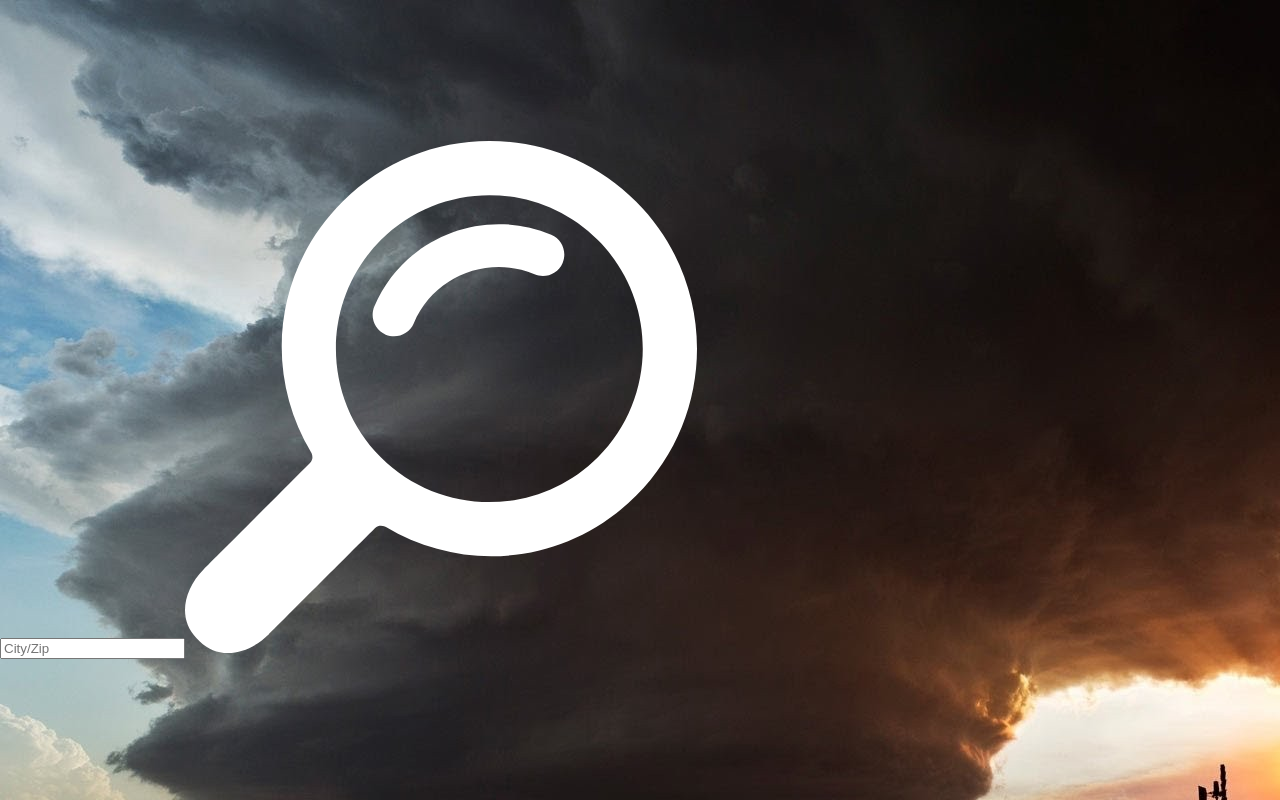
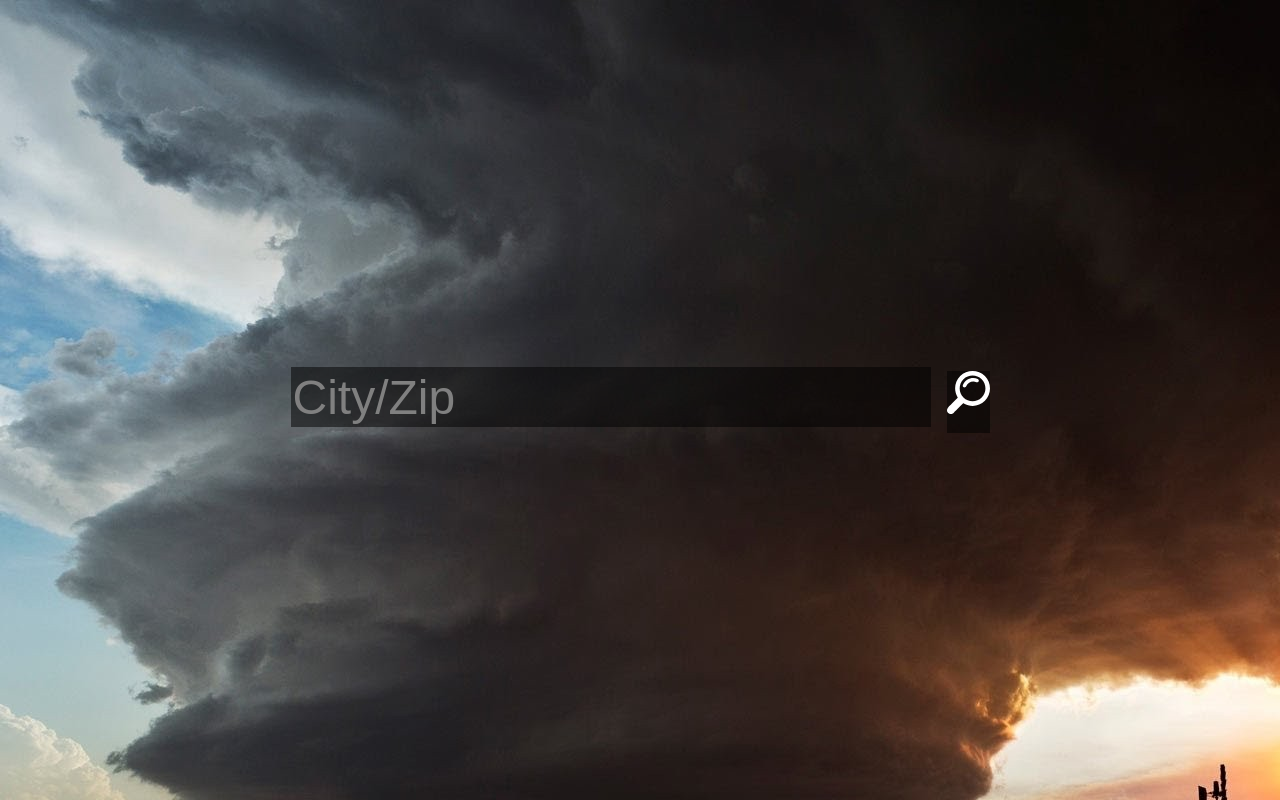
Before and after one commit to relasine/weathrly, a React (Create React App) app: page / in a window 1280 px wide. Built offline with nearby package versions, Linux system fonts and the light colour scheme.

Commit message:
Add box sizing to index file and align input with magnifying glass for landing page

```diff
--- a/src/Welcome/Welcome.js
+++ b/src/Welcome/Welcome.js
@@ -1,4 +1,6 @@
 import React, { Component } from 'react';
+
+import './welcome.css'
 
 export default class Welcome extends Component{
   constructor(){
@@ -12,9 +14,9 @@ export default class Welcome extends Component{
   render(){
 
     return(
-      <form>
-      <input type='text' name="location-input" placeholder='City/Zip'></input>
-      <img src="./magnifier.svg"/>
+      <form className="location-container">
+      <input className="location-input" type='text' name="location-input" placeholder='City/Zip'></input>
+      <div className="magnifier-div"><img className="magnifier" src="./magnifier.svg"/></div>
       </form>
 
     )
--- a/src/Welcome/welcome.css
+++ b/src/Welcome/welcome.css
@@ -0,0 +1,32 @@
+
+
+.location-container{
+  margin: auto;
+}
+
+.location-input{
+  border-style: none;
+  background:rgba(0,0,0,0.5);
+  font-size: 3rem;
+  max-width: 1000px;
+  min-width: 40rem;
+  height: 60px;
+  color: #fff;
+}
+
+.location-input::placeholder{
+  color: grey;
+}
+
+.magnifier{
+  width: 43px;
+}
+
+.magnifier-div{
+  display: grid;
+  align-items: center;
+  margin-left: 1rem;
+  background:rgba(0,0,0,0.5);
+  height: 62px;
+  display: inline-block;
+}
--- a/src/index.css
+++ b/src/index.css
@@ -1,3 +1,6 @@
+*{
+  box-sizing: border-box;
+}
 body {
   margin: 0;
   padding: 0;
```
